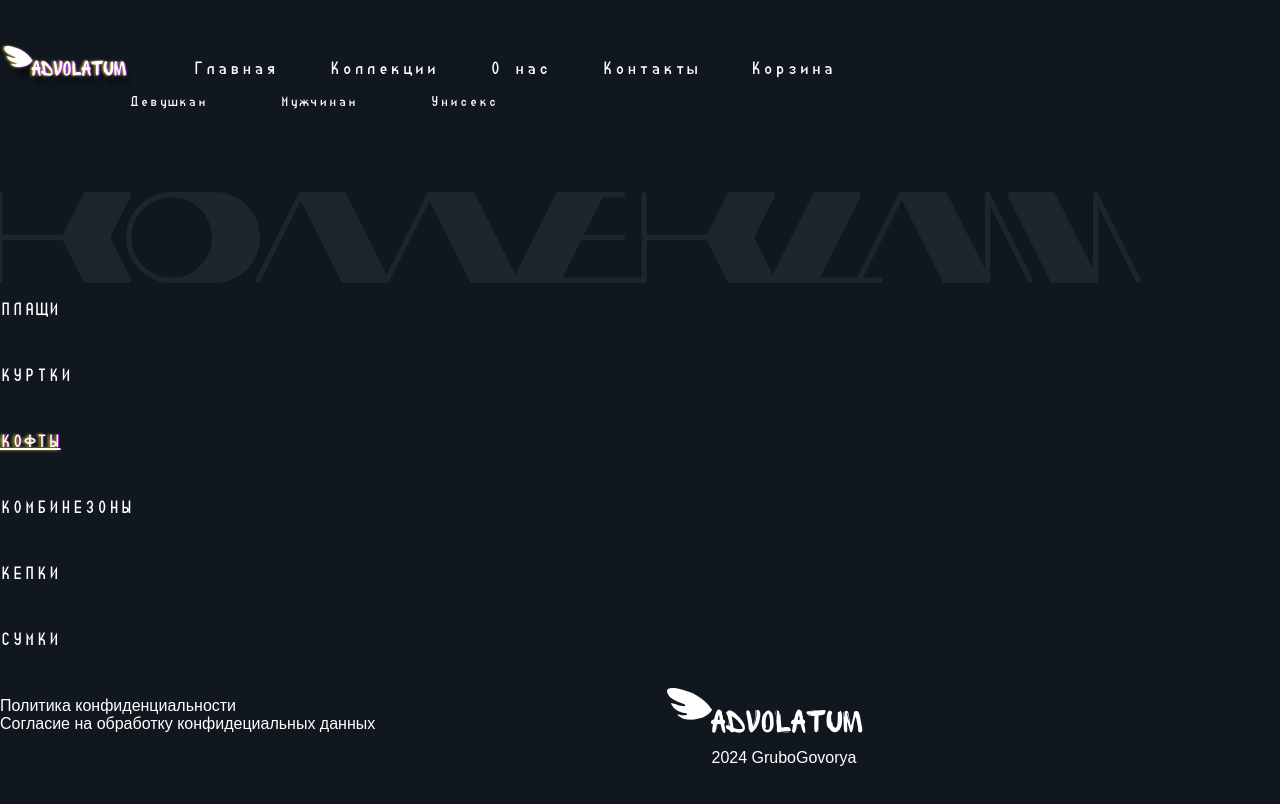
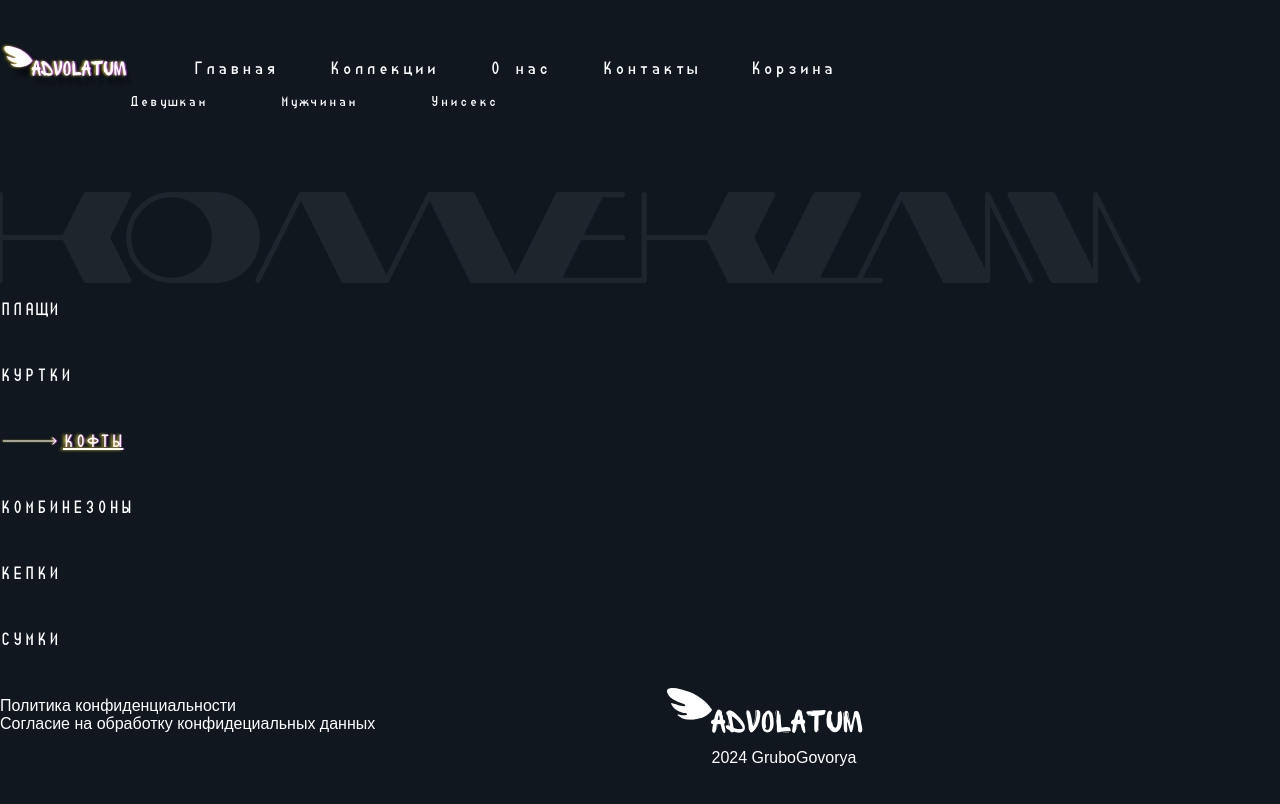
Before and after one commit to bogush01/bogush.github.io, a React (Create React App) app: page /catalog in a window 1280 px wide. Shown: the top 804 px of the page. Built offline with nearby package versions, Linux system fonts and the light colour scheme.

Commit message:
complete catalog side menu

```diff
--- a/src/components/CatalogSideMenu/index.css
+++ b/src/components/CatalogSideMenu/index.css
@@ -17,12 +17,28 @@
 }
 
 .catalog-side-menu-active {
+  position: relative;
   text-decoration: underline;
+  margin-left: 63px;
   text-shadow:
     -2px 0 3px var(--main-yellow),
     1px 0 0 #982fbc;
 }
 
+.catalog-side-menu-active:after {
+  content: "";
+  display: block;
+  background-image: url("../../img/sprite.png");
+  background-repeat: no-repeat;
+  width: 58px;
+  height: 12px;
+  background-position: -1px -16px;
+  position: absolute;
+  left: -63px;
+  top: 50%;
+  transform: translateY(-50%);
+}
+
 .catalog-side-menu-link:hover {
   color: var(--main-yellow);
 }
--- a/src/components/CatalogSideMenu/index.jsx
+++ b/src/components/CatalogSideMenu/index.jsx
@@ -15,9 +15,7 @@ const CatalogSideMenu = () => {
           Куртки
         </Link>
       </li>
-      <li>
-        <span className="catalog-side-menu-active">Кофты</span>
-      </li>
+      <li className="catalog-side-menu-active">Кофты</li>
       <li>
         <Link className="catalog-side-menu-link" to="/">
           Комбинезоны
```
Also changed, not shown: src/img/sprite.png (added).
